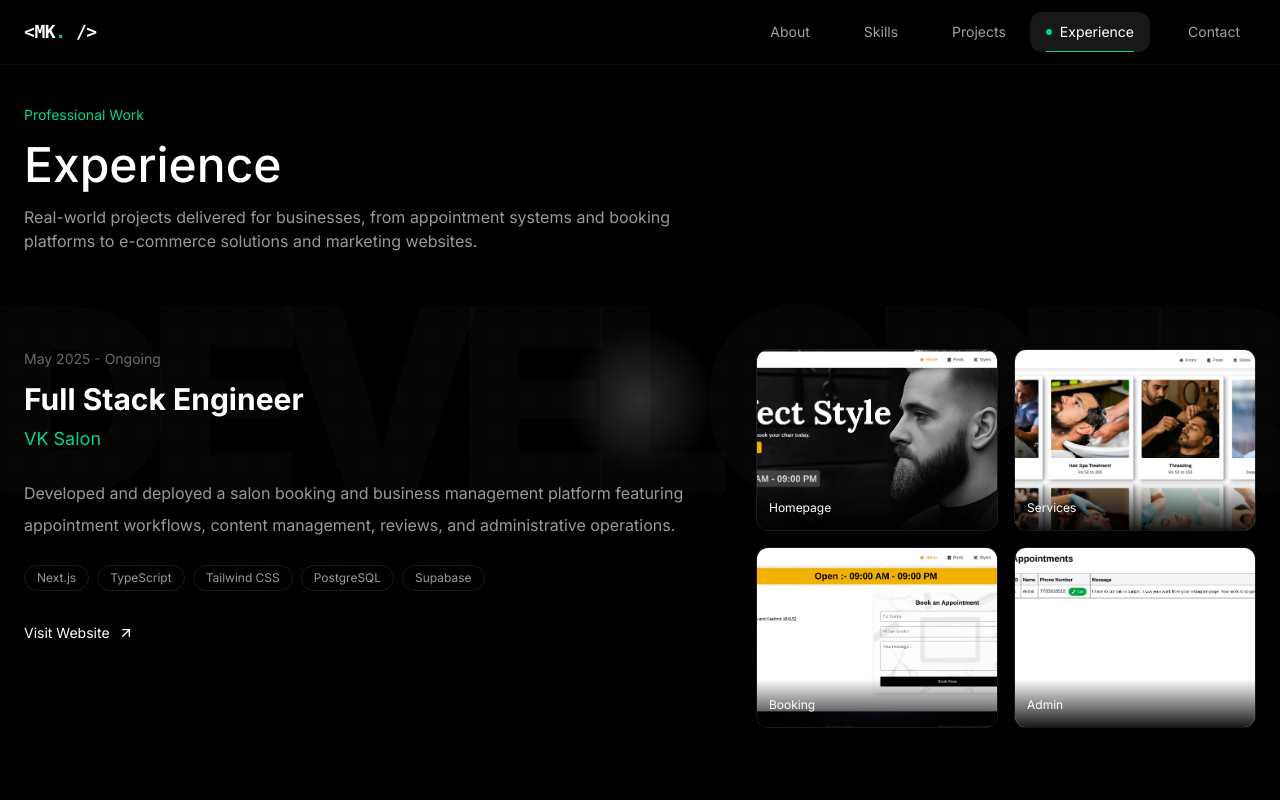
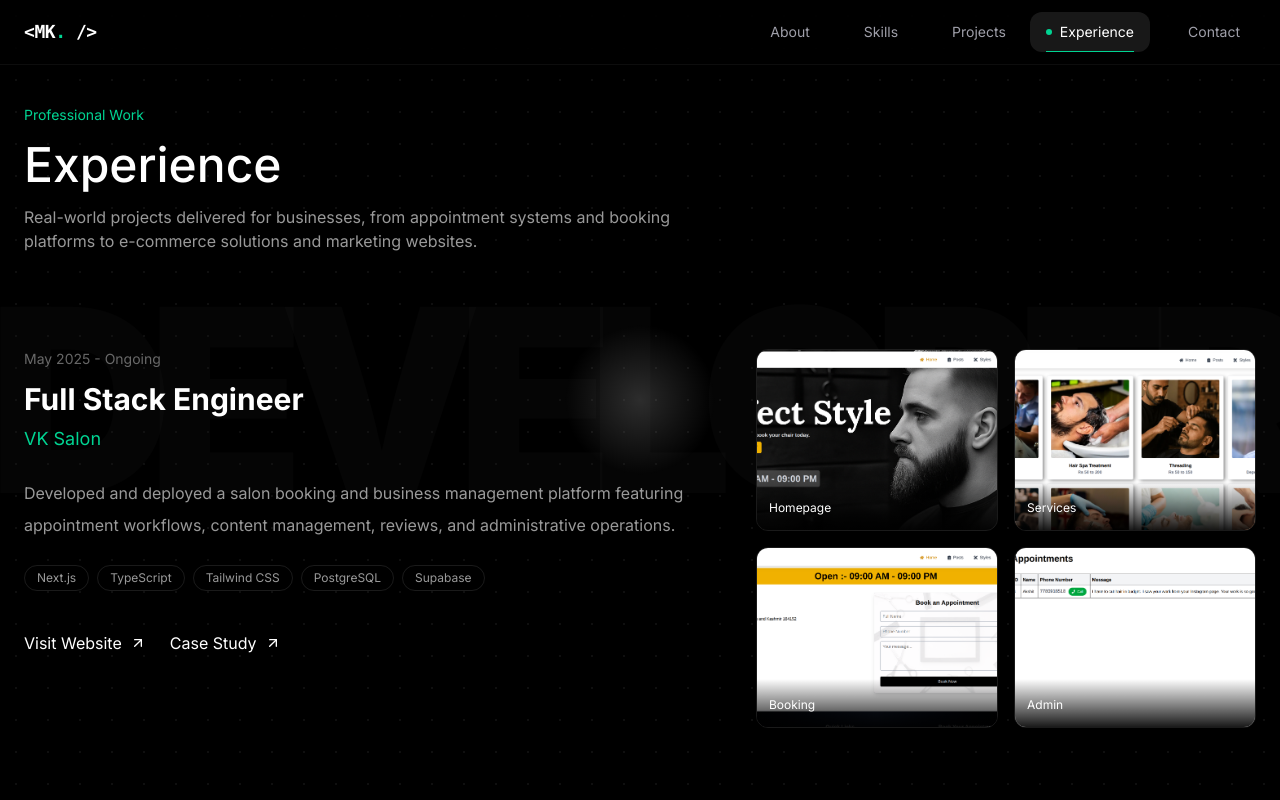
Before and after one commit to thappamkkumar/mk-portfolio, a Next.js app: page /experience in a window 1280 px wide. Shown: the top 800 px of the page. Built offline with nearby package versions, Linux system fonts and the light colour scheme.

Commit message:
link added to list

```diff
--- a/src/components/experience/experience-item.tsx
+++ b/src/components/experience/experience-item.tsx
@@ -107,17 +107,24 @@ export default function ExperienceItem({
               )
             )}
           </div>
-
+           <div
+            className="
+              mt-10
+              flex
+              flex-wrap
+              gap-6
+            "
+          >
             {experience.liveUrl && (
               <Link
                 href={experience.liveUrl}
                 target="_blank"
                 className="
-                mt-8
+
                   inline-flex
                   items-center
                   gap-2
-                text-sm
+
                   text-white
                 "
               >
@@ -126,6 +133,24 @@ export default function ExperienceItem({
                 <ArrowUpRight size={16} />
               </Link>
             )}
+            {experience.caseStudyUrl && (
+              <Link
+                href={experience.caseStudyUrl}
+                className="
+                  inline-flex
+                  items-center
+                  gap-2
+                  text-white
+                "
+              >
+                Case Study
+
+                <ArrowUpRight size={16} />
+              </Link>
+            )}
+
+          </div>
+
 
 
         </div>
--- a/src/components/projects/project-links.tsx
+++ /dev/null
@@ -1,41 +0,0 @@
-// components/projects/project-links.tsx
-
-import Link from "next/link";
-
-import { Project } from "@/types/project";
-
-interface ProjectLinksProps {
-  project: Project;
-}
-
-export default function ProjectLinks({
-  project,
-}: ProjectLinksProps) {
-  return (
-    <div className="mt-8 flex flex-wrap gap-6">
-      {project.githubUrl && (
-        <Link
-          href={project.githubUrl}
-          target="_blank"
-        >
-          GitHub
-        </Link>
-      )}
-
-      {project.liveUrl && (
-        <Link
-          href={project.liveUrl}
-          target="_blank"
-        >
-          Live Demo
-        </Link>
-      )}
-
-      {project.caseStudyUrl && (
-        <Link href={project.caseStudyUrl}>
-          Case Study →
-        </Link>
-      )}
-    </div>
-  );
-}
--- a/src/data/experiences.ts
+++ b/src/data/experiences.ts
@@ -22,6 +22,7 @@ export const experiences: Experience[] = [
     ],
 
     liveUrl: "https://vk-salon.vercel.app/",
+    caseStudyUrl: "/experience/vk-salon",
 
     images: [
       {
@@ -63,7 +64,7 @@ export const experiences: Experience[] = [
     ],
 
     liveUrl: "https://kundal-makeover.vercel.app/",
-
+    caseStudyUrl: "",
     images: [
       {
         src: "/experience/kundal/home.png",
@@ -106,7 +107,7 @@ export const experiences: Experience[] = [
     ],
 
     liveUrl: "",
-
+    caseStudyUrl: "",
     images: [ ],
   },
 
--- a/src/data/projects.ts
+++ b/src/data/projects.ts
@@ -45,8 +45,8 @@ export const projects: Project[] = [
       },
     ],
 
-    githubUrl: "",
-    liveUrl: "",
+    githubUrl: "https://github.com/thappamkkumar/skillvilla",
+    liveUrl: "http://52.53.160.90/",
     caseStudyUrl: "/projects/skillvilla",
   },
 
@@ -90,8 +90,8 @@ export const projects: Project[] = [
       },
     ],
 
-    githubUrl: "",
-    liveUrl: "",
+    githubUrl: "https://github.com/thappamkkumar/multi-vendor-ecommerse",
+    liveUrl: "https://shophub.zya.me/",
     caseStudyUrl: "/projects/shophub",
   },
 
@@ -135,8 +135,8 @@ export const projects: Project[] = [
       },
     ],
 
-    githubUrl: "",
-    liveUrl: "",
+    githubUrl: "https://github.com/thappamkkumar/E-commerse",
+    liveUrl: "https://styleloop.page.gd/",
     caseStudyUrl: "/projects/styleloop",
   },
 ];
--- a/src/types/experience.ts
+++ b/src/types/experience.ts
@@ -17,6 +17,7 @@ export interface Experience {
   technologies: string[];
 
   liveUrl?: string;
+  caseStudyUrl?: string;
 
   images?: ExperienceImage[];
 }
```
Lines whose indentation alone changed are shown as unchanged.
